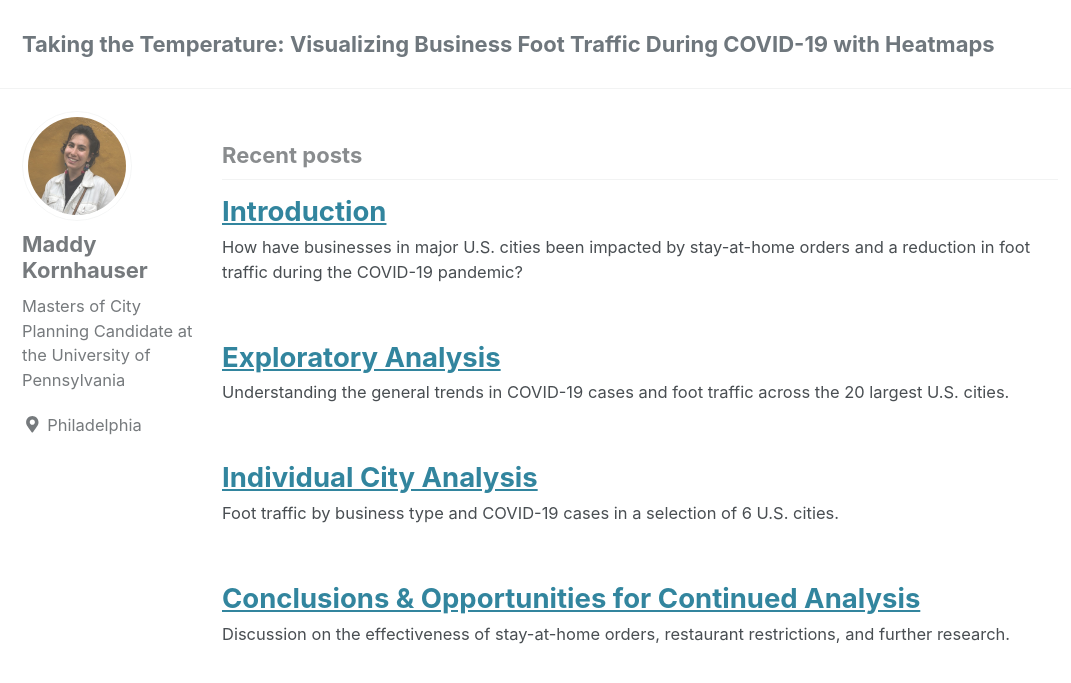
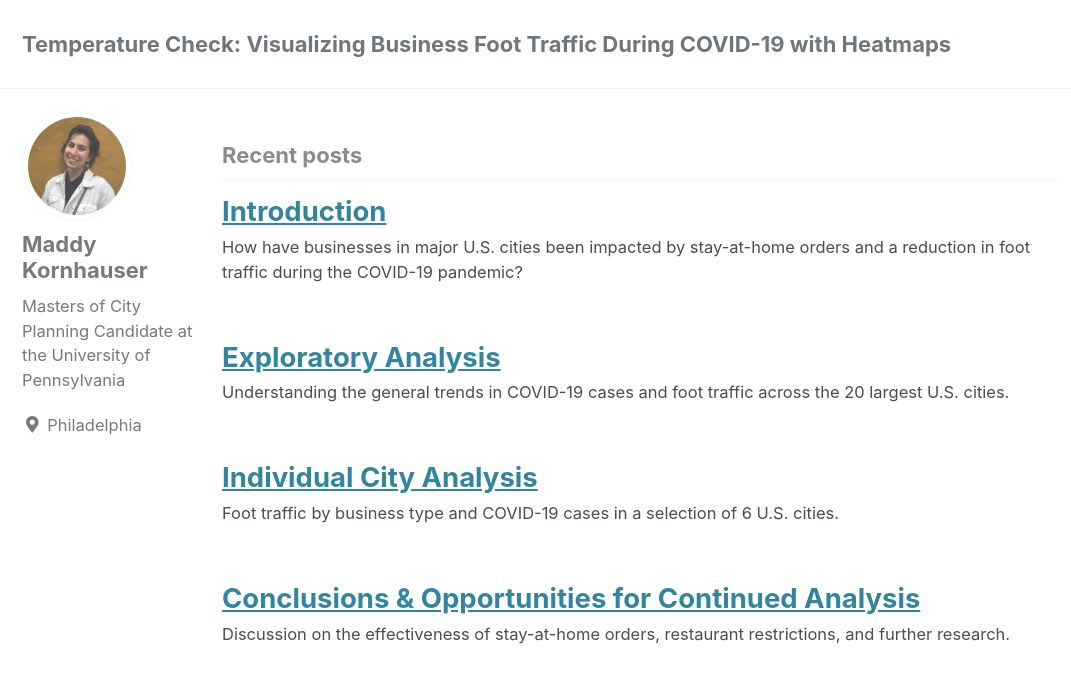
Before and after one commit to mlkornhauser/550_Final, a Jekyll site: the page built from index.html, in a window 1280 px wide and 900 px high. Shown: the top 683 px of the window, without its empty margins (0-1071 px from the left). Built offline with Jekyll 4.4.1, drawn with Linux system fonts in a browser that asks for light colours; cached includes are drawn as plain includes; nearby versions of some CDN libraries; a script that is not in the unit is left out; the list of posts is cut into pages by our own code.

Commit message:
Update _config.yml

```diff
--- a/_config.yml
+++ b/_config.yml
@@ -16,7 +16,7 @@ minimal_mistakes_skin: "default" # "air", "aqua", "contrast", "dark", "dirt", "n
 
 # Site Settings
 locale: "en-US"
-title: "Taking the Temperature: Visualizing Business Foot Traffic During COVID-19 with Heatmaps"
+title: "Temperature Check: Visualizing Business Foot Traffic During COVID-19 with Heatmaps"
 title_separator: "-"
 name: "Maddy Kornhauser"
 description: "Final project for MUSA 550: Geospatial Data Science at the University of Pennsylvania"
```
